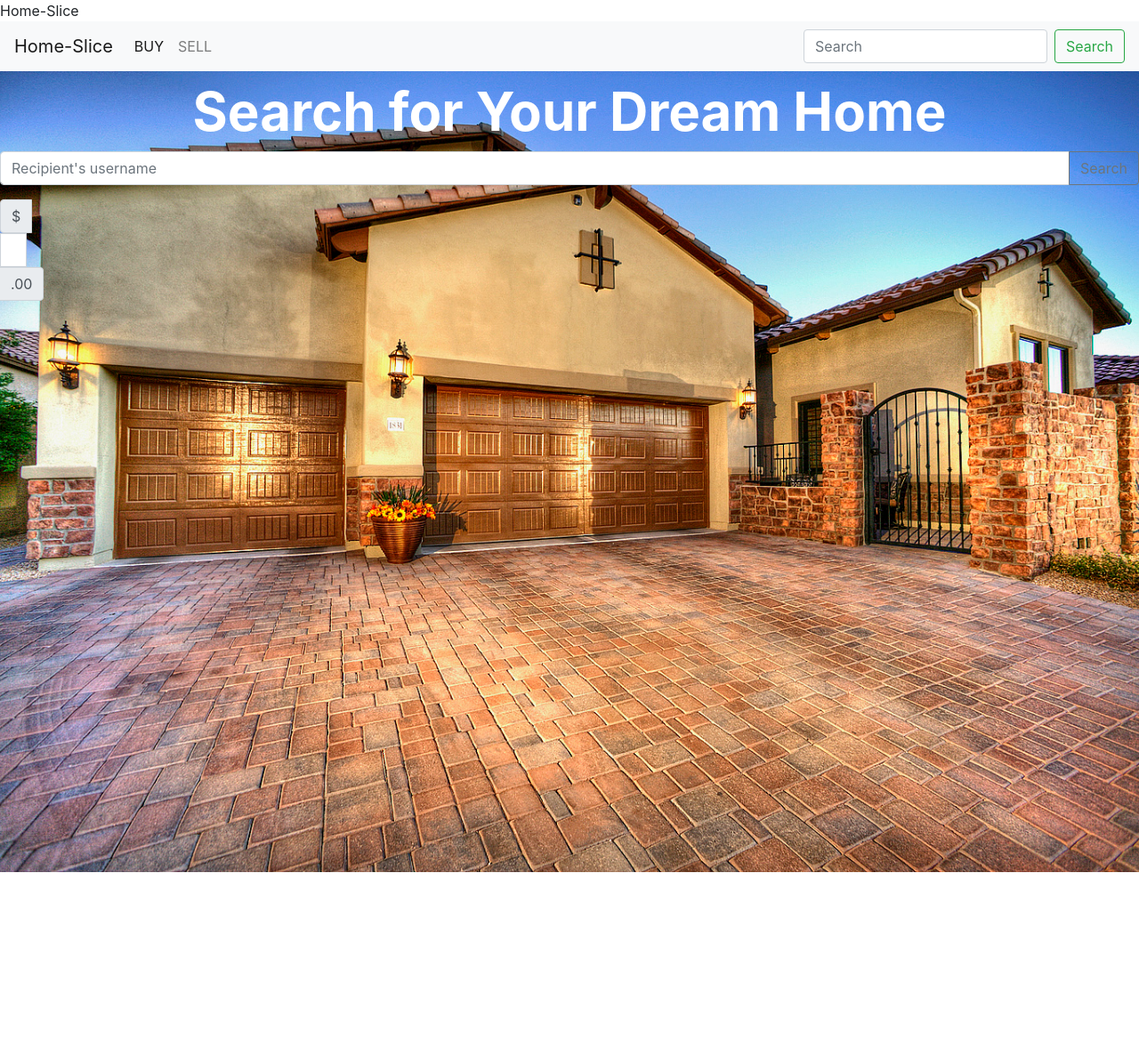
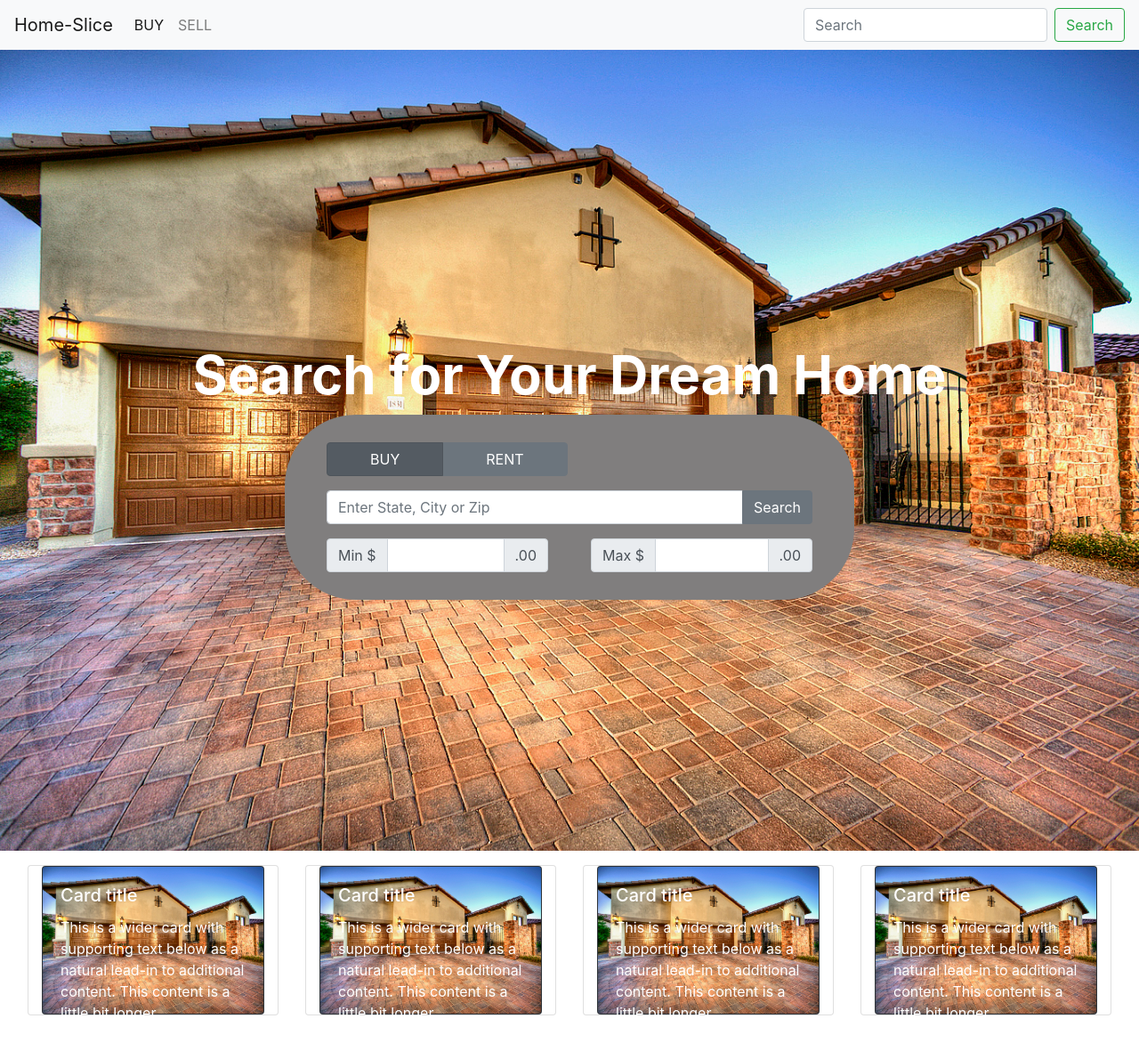
Before and after one commit to sarahnash/home-slice, a PHP site: page / in a window 1280 px wide. Shown: the whole page at 89% size. Before the commit the page ends 980 px from the top, so only its background shows below. Run offline with PHP 8.4, Linux system fonts and the light colour scheme.

Commit message:
updated html & css

```diff
--- a/index.html
+++ b/index.html
@@ -2,21 +2,18 @@
 <html lang="en">
 
 <head>
-  <link rel="stylesheet" href="https://stackpath.bootstrapcdn.com/bootstrap/4.1.3/css/bootstrap.min.css" integrity="sha384-MCw98/SFnGE8fJT3GXwEOngsV7Zt27NXFoaoApmYm81iuXoPkFOJwJ8ERdknLPMO"
-    crossorigin="anonymous">
-  <link rel='stylesheet' href='styles/style.css'
+  <link href="https://stackpath.bootstrapcdn.com/bootstrap/4.1.3/css/bootstrap.min.css" rel="stylesheet">
+  <link href="styles/style.css" rel="stylesheet">
   <title>Home-Slice</title>
 </head>
 
 <body>
+
   <!-- NAV BAR -->
   <nav class="navbar navbar-expand-lg navbar-light bg-light">
-    <a class="navbar-brand" href="#">Home-Slice</a>
-    <button class="navbar-toggler" type="button" data-toggle="collapse" data-target="#navbarSupportedContent"
-      aria-controls="navbarSupportedContent" aria-expanded="false" aria-label="Toggle navigation">
-      <span class="navbar-toggler-icon"></span>
-    </button>
-
+    <a class="navbar-brand" href="#">Home-Slice</a> <button aria-controls="navbarSupportedContent" aria-expanded="false"
+      aria-label="Toggle navigation" class="navbar-toggler" data-target="#navbarSupportedContent" data-toggle="collapse"
+      type="button"><span class="navbar-toggler-icon"></span></button>
     <div class="collapse navbar-collapse" id="navbarSupportedContent">
       <ul class="navbar-nav mr-auto">
         <li class="nav-item active">
@@ -27,49 +24,118 @@
         </li>
       </ul>
       <form class="form-inline my-2 my-lg-0">
-        <input class="form-control mr-sm-2" type="search" placeholder="Search" aria-label="Search">
-        <button class="btn btn-outline-success my-2 my-sm-0" type="submit">Search</button>
+        <input aria-label="Search" class="form-control mr-sm-2" placeholder="Search" type="search"> <button class="btn btn-outline-success my-2 my-sm-0"
+          type="submit">Search</button>
       </form>
     </div>
   </nav>
 
   <!-- MAIN IMAGE -->
+  <div class="pimg1">
+    <div class="ptext scale-up-center">
+      Search for Your Dream Home<br>
+    </div>
 
-  <div class="pimg1">
-    <div class="ptext scale-up-center">Search for Your Dream Home<br>
+  <!-- =======================================SEARCH CRITERIA============================== -->
+<div class="srchBxBkgrd">
+  <div class="homeSearch mx-auto">
+
+     <!-- BUY-RENT RADIO BUTTONS -->
+  <div class="btn-group btn-group-toggle mt-3 mb-3" data-toggle="buttons">
+      <label class="btn btn-secondary active pl-5 pr-5"><input autocomplete="off" checked id="BUY" name="options" type="radio"> BUY</label>
+      <label class="btn btn-secondary pl-5 pr-5"><input autocomplete="off" id="RENT" name="options" type="radio"> RENT</label>
     </div>
+
+<!-- STATE-CITY-ZIP -->
     <div class="input-group mb-3">
-      <input type="text" class="form-control" placeholder="Recipient's username" aria-label="Recipient's username"
-        aria-describedby="basic-addon2">
+      <input aria-describedby="basic-addon2" aria-label="Enter State, City or Zip" class="form-control" placeholder="Enter State, City or Zip"
+        type="text">
       <div class="input-group-append">
-        <button class="btn btn-outline-secondary" type="button">Search</button>
+        <button class="btn btn-secondary" type="button">Search</button>
       </div>
     </div>
-    <div id="money">
+
+    <!-- MIN$-->
+    <div class="d-flex justify-content-between" id="money">
+      <div class="input-group mr-5 mb-3">
+        <div class="input-group-prepend">
+          <span class="input-group-text">Min $</span>
+        </div><input aria-label="Amount (to the nearest dollar)" class="form-control" type="text">
+        <div class="input-group-append">
+          <span class="input-group-text">.00</span>
+        </div>
+      </div>
+
+      <!-- MAX$-->
       <div class="input-group mb-3">
         <div class="input-group-prepend">
-          <span class="input-group-text">$</span>
-        </div>
-        <input type="text" class="form-control" aria-label="Amount (to the nearest dollar)">
+          <span class="input-group-text">Max $</span>
+        </div><input aria-label="Amount (to the nearest dollar)" class="form-control" type="text">
         <div class="input-group-append">
           <span class="input-group-text">.00</span>
         </div>
       </div>
     </div>
   </div>
-  <div id='zillow-houses'>
+  </div>
+</div>
 
-  </div>
+      <!-- CARDS -->
+      <div class="card-deck m-3">
+        <div class="card">
+          <div class="card bg-dark text-white">
+            <img class="card-img" src="images/heroimg.jpg" alt="Card image">
+            <div class="card-img-overlay">
+              <h5 class="card-title">Card title</h5>
+              <p class="card-text">This is a wider card with supporting text below as a natural lead-in to additional
+                content. This content is a little bit longer.</p>
+              <p class="card-text">Last updated 3 mins ago</p>
+            </div>
+          </div>
+        </div>
 
-  <script src="https://code.jquery.com/jquery-3.3.1.slim.min.js" integrity="sha384-q8i/X+965DzO0rT7abK41JStQIAqVgRVzpbzo5smXKp4YfRvH+8abtTE1Pi6jizo"
-    crossorigin="anonymous"></script>
-  <script src="https://cdnjs.cloudflare.com/ajax/libs/popper.js/1.14.3/umd/popper.min.js" integrity="sha384-ZMP7rVo3mIykV+2+9J3UJ46jBk0WLaUAdn689aCwoqbBJiSnjAK/l8WvCWPIPm49"
-    crossorigin="anonymous"></script>
-  <script src="https://stackpath.bootstrapcdn.com/bootstrap/4.1.3/js/bootstrap.min.js" integrity="sha384-ChfqqxuZUCnJSK3+MXmPNIyE6ZbWh2IMqE241rYiqJxyMiZ6OW/JmZQ5stwEULTy"
-    crossorigin="anonymous"></script>
-    <script src="https://ajax.googleapis.com/ajax/libs/jquery/3.3.1/jquery.min.js"></script>
+        <div class="card">
+          <div class="card bg-dark text-white">
+            <img class="card-img" src="images/heroimg.jpg" alt="Card image">
+            <div class="card-img-overlay">
+              <h5 class="card-title">Card title</h5>
+              <p class="card-text">This is a wider card with supporting text below as a natural lead-in to additional
+                content. This content is a little bit longer.</p>
+              <p class="card-text">Last updated 3 mins ago</p>
+            </div>
+          </div>
+        </div>
 
-    <script src='scripts/index.js'></script>
+        <div class="card">
+          <div class="card bg-dark text-white">
+            <img class="card-img" src="images/heroimg.jpg" alt="Card image">
+            <div class="card-img-overlay">
+              <h5 class="card-title">Card title</h5>
+              <p class="card-text">This is a wider card with supporting text below as a natural lead-in to additional
+                content. This content is a little bit longer.</p>
+              <p class="card-text">Last updated 3 mins ago</p>
+            </div>
+          </div>
+        </div>
+
+        <div class="card">
+          <div class="card bg-dark text-white">
+            <img class="card-img" src="images/heroimg.jpg" alt="Card image">
+            <div class="card-img-overlay">
+              <h5 class="card-title">Card title</h5>
+              <p class="card-text">This is a wider card with supporting text below as a natural lead-in to additional
+                content. This content is a little bit longer.</p>
+              <p class="card-text">Last updated 3 mins ago</p>
+            </div>
+          </div>
+        </div>
+      </div>
+    <script src="https://code.jquery.com/jquery-3.3.1.slim.min.js">
+    </script>
+    <script src="https://cdnjs.cloudflare.com/ajax/libs/popper.js/1.14.3/umd/popper.min.js">
+    </script>
+    <script src="https://stackpath.bootstrapcdn.com/bootstrap/4.1.3/js/bootstrap.min.js">
+    </script>
 </body>
 
 </html>
--- a/styles/style.css
+++ b/styles/style.css
@@ -22,6 +22,24 @@
     padding: auto;
 
 }
-#money{
-    width: 30px;
+.homeSearch {
+    /* margin-top: 30%; */
+    width: 90%;
+    opacity: 1;
+    padding: 15px;
 }
+
+#money {
+    width:100%;
+}
+
+.srchBxBkgrd {
+    background: rgba(128, 126, 126, 1);
+    width:50%;
+    margin: 0 auto 0 auto;
+    border-radius: 80px;
+}
+
+.ptext {
+    padding-top: 25%;
+}
```
